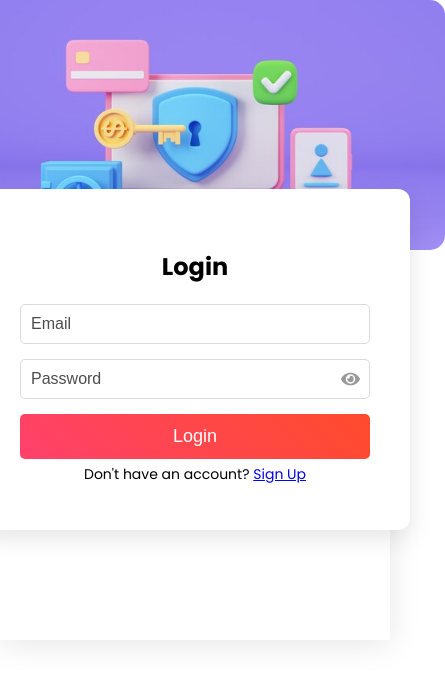
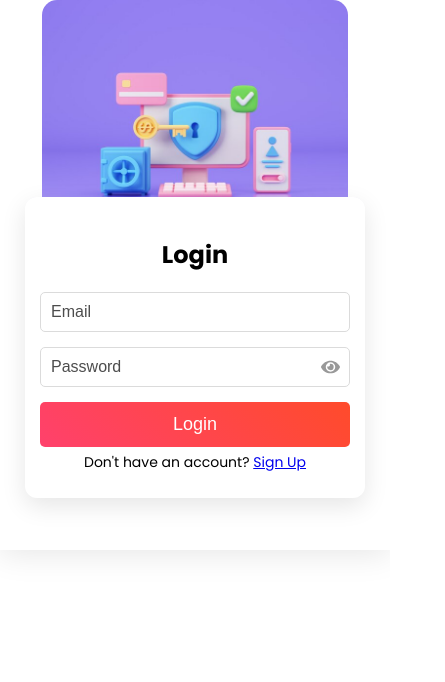
Before and after one commit to manugangwar82/task, a React (Vite) app in the folder frontend/: page /login in a window 390 px wide. Shown: the top 682 px of the page, 445 px wide, since content can reach past the window. Built offline with nearby package versions, Linux system fonts and the light colour scheme.

Commit message:
Update login.css

```diff
--- a/frontend/src/styles/login.css
+++ b/frontend/src/styles/login.css
@@ -133,3 +133,28 @@
     text-decoration: underline;
    color: red;
   } */
+
+
+@media (max-width: 470px) {
+  .signup-img1>img {
+    width: 100%;
+
+
+  }
+
+  /* Login Form */
+  .login-form {
+
+    padding: 20px 15px;
+
+    width: 310px;
+  }
+
+  /* Body Styling */
+  .login-main-cont {
+
+    height: 550px;
+
+  }
+
+}
```
